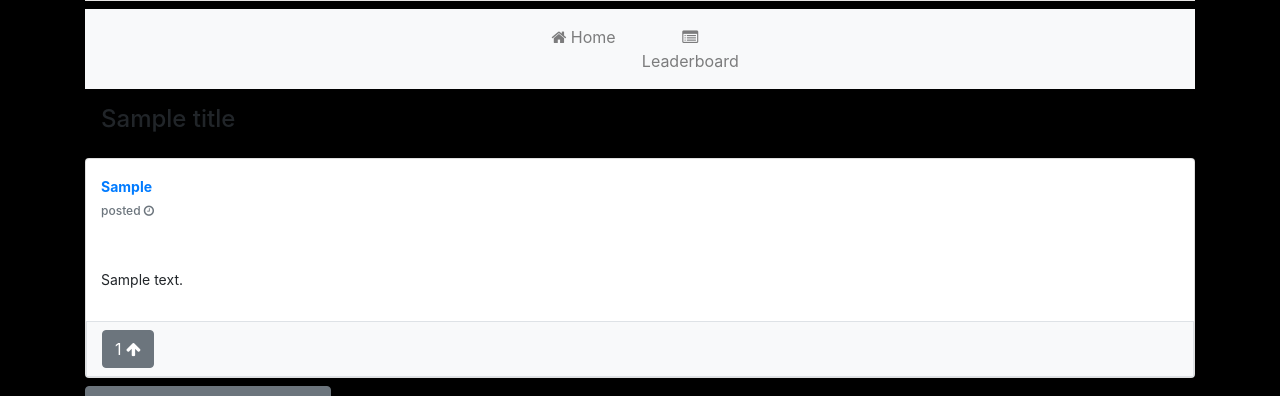
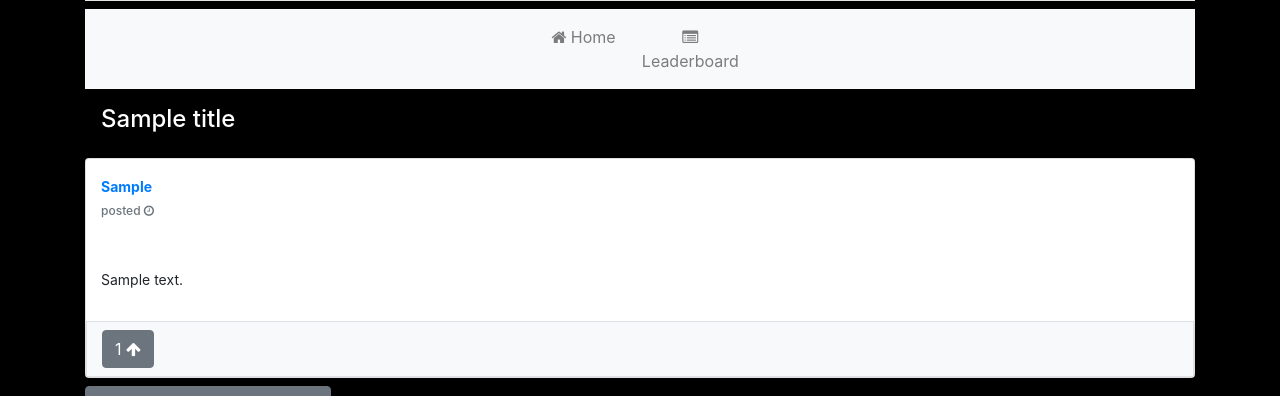
Before and after one commit to m-luqman/new-open-forum, a Flask app: template App/templates/thread.html in a window 1280 px wide. Shown: the part 289-685 px from the top of the page. Run offline with Flask 2, Linux system fonts and the light colour scheme; tables that the repository leaves empty hold one stand-in row (values such as "Sample post"); the template is opened without the code that fills it: values that come from a table or form of the project are taken from there, most other values are stand-ins (such as "Sample title", 1, 10 or a date in 2020); some libraries are stand-ins or nearby versions.

Commit message:
added text-white for title, not visible
added text-white for title otherwise its not visible after adding elegantshd class

```diff
--- a/App/templates/thread.html
+++ b/App/templates/thread.html
@@ -20,7 +20,7 @@
 <body class="container">
 
 	{{header(isLoggedIn)}}
-	<div class="card-heading card-white p-3">
+	<div class="card-heading card-white p-3 text-white">
 		<h4>{{title}}</h4>
 	</div>
 	<div id="comment-section">
```
